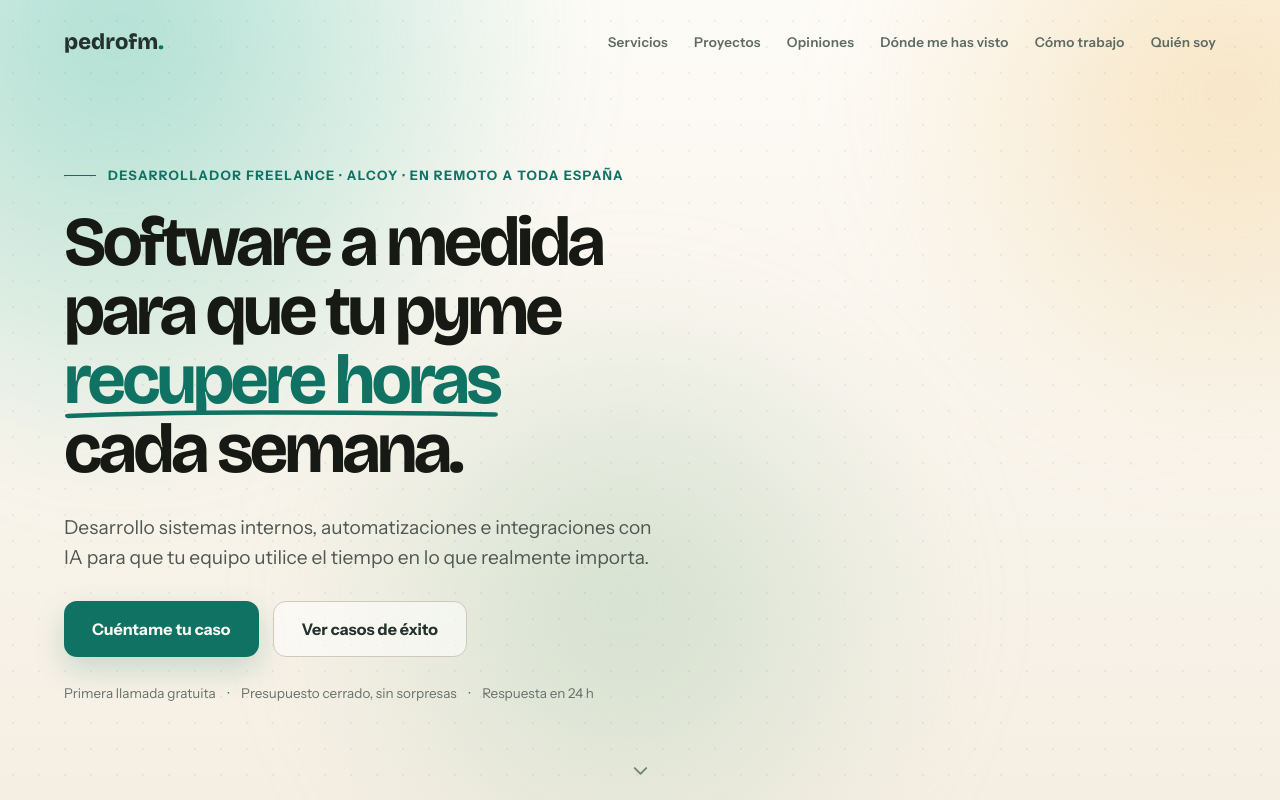
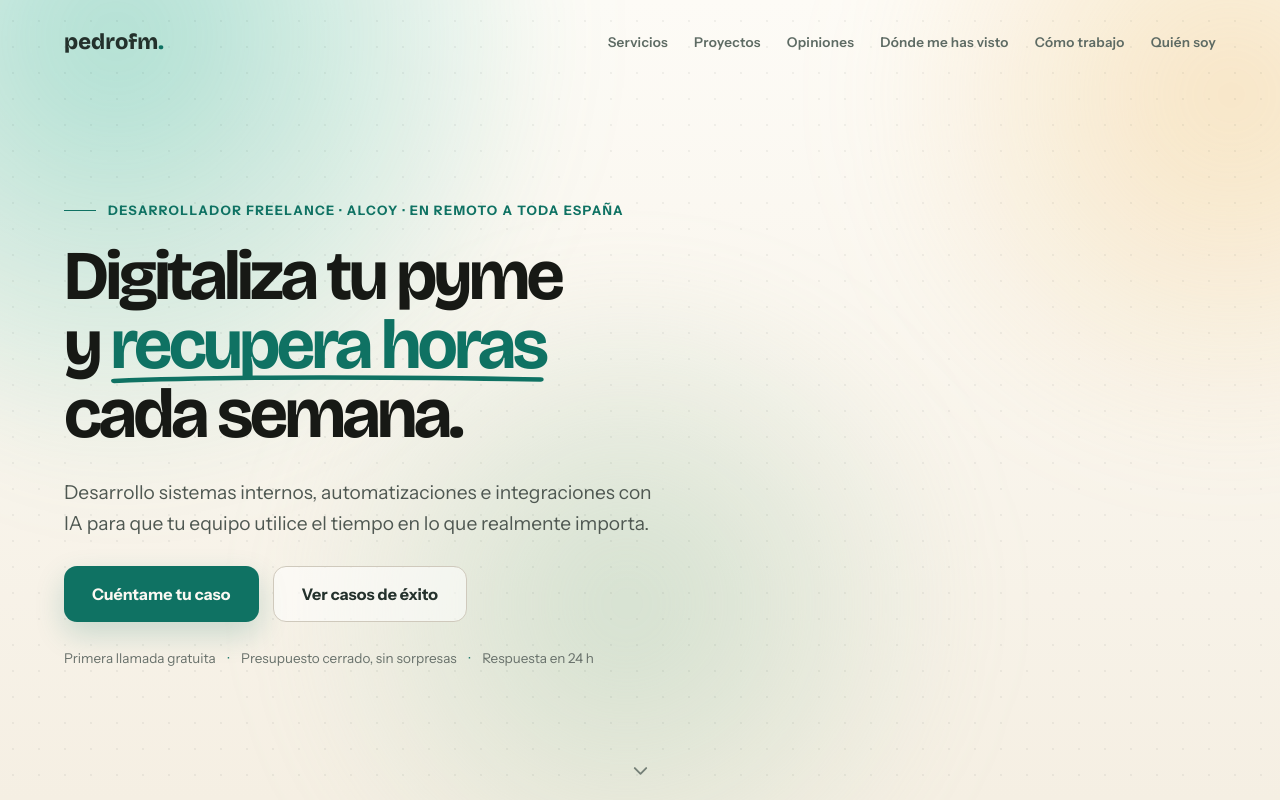
Before and after one commit to pedrofmu/portfolio, a Next.js app: page / in a window 1280 px wide. Shown: the top 800 px of the page. Built offline with nearby package versions, Linux system fonts and the light colour scheme.

Commit message:
Revert hero

```diff
--- a/src/components/Hero.tsx
+++ b/src/components/Hero.tsx
@@ -234,9 +234,9 @@ export default function Hero() {
             id="hero-title"
             className="m-0 max-w-[820px] font-display text-[clamp(3.25rem,5.45vw,5.45rem)] leading-[0.99] font-bold tracking-[-0.052em] text-[#171915] text-balance max-[620px]:text-[clamp(2.55rem,12vw,3.75rem)]"
           >
-            Software a medida para que tu pyme{" "}
+            Digitaliza tu pyme y{" "}
             <span className="relative inline-block text-brand">
-              recupere horas
+              recupera horas
               <svg
                 viewBox="0 0 420 15"
                 preserveAspectRatio="none"
```
